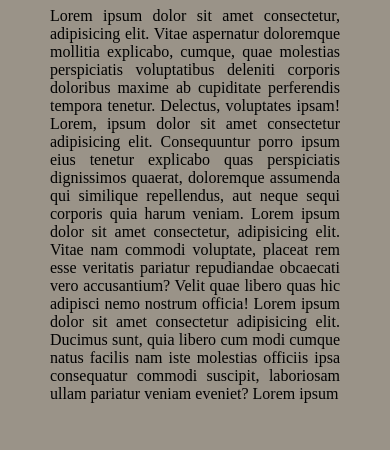
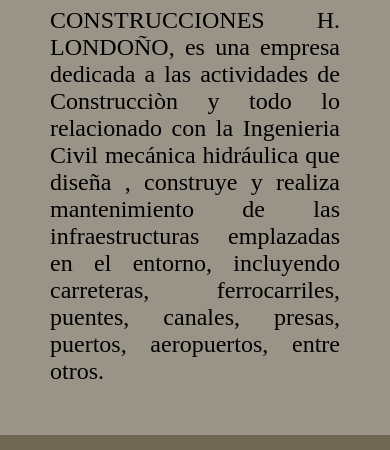
Before and after one commit to Joselito17821/PF-Londono, a plain HTML site: page index.html in a window 390 px wide. Shown: the part 348-798 px from the top of the page. Drawn offline with Linux system fonts and the light colour scheme.

Commit message:
changes-css y text de index

```diff
--- a/css/estilo.css
+++ b/css/estilo.css
@@ -132,8 +132,12 @@ a {
 .contenido3 {
   margin-left: 500px;
   margin-right: 500px;
-  margin-bottom: 50px;
+  margin-bottom: 60px;
+  font-size: 150%;
+  text-align: center;
+  font-style: normal;
 }
+
 
 .texto-1,
 .texto-2,
@@ -474,8 +478,10 @@ section {
   #after_submit {
     display: flex;
     flex-direction: column;
-    margin-top: 0;
+    margin-top: 20px;
     margin-bottom: 0;
+    margin-right: 200000px;
+
   }
   #contact_form{
     margin-left: 60px;
@@ -503,15 +509,14 @@ section {
 
   .contenedor {
     display: flex;
-    margin-left: 50px;
+    margin-left: 60px;
     margin-right: 0;
     margin-bottom: 0;
     margin-top: 30px;
   }
   #contacto{
-      display: grid;
-      grid-template-rows: repeat(2,2fr);
-
+      display: flex;
+      flex-direction: column;
     }
 
   }
--- a/index.html
+++ b/index.html
@@ -15,7 +15,7 @@
 <body id="uno">
     <header class="divA1">
         <div class="logo">
-            <a href="./index.html"> <img src="./images/LOGO CONSTRUCCIONESH.LONDOÑO.jpg"  alt="logo" /></a>
+            <a href="./index.html"> <img src="./images/LOGO CONSTRUCCIONESH.LONDOÑO.jpg" alt="logo" /></a>
         </div>
         <div>
             <nav>
@@ -31,30 +31,18 @@
 
     </header>
     <div class="contenido">
-        <img src="./images/casa b.jpg"  alt="casa" />
+        <img src="./images/casa b.jpg" alt="casa" />
     </div>
     <div class="contenido">
         <h1>¿Quienes somos?</h1>
     </div>
     <main>
         <div class="contenido2">
-            <p class="contenido3">Lorem ipsum dolor sit amet consectetur, adipisicing elit. Vitae aspernatur doloremque
-                mollitia explicabo,
-                cumque, quae molestias perspiciatis voluptatibus deleniti corporis doloribus maxime ab cupiditate
-                perferendis tempora tenetur. Delectus, voluptates ipsam! Lorem, ipsum dolor sit amet consectetur
-                adipisicing
-                elit. Consequuntur porro ipsum eius tenetur explicabo quas perspiciatis dignissimos quaerat, doloremque
-                assumenda qui similique repellendus, aut neque sequi corporis quia harum veniam. Lorem ipsum dolor sit
-                amet
-                consectetur, adipisicing elit. Vitae nam commodi voluptate, placeat rem esse veritatis pariatur
-                repudiandae
-                obcaecati vero accusantium? Velit quae libero quas hic adipisci nemo nostrum officia! Lorem ipsum dolor
-                sit
-                amet consectetur adipisicing elit. Ducimus sunt, quia libero cum modi cumque natus facilis nam iste
-                molestias officiis ipsa consequatur commodi suscipit, laboriosam ullam pariatur veniam eveniet? Lorem
-                ipsum
-
-
+            <p class="contenido3"> CONSTRUCCIONES H. LONDOÑO, es una empresa dedicada a las actividades de Construcciòn
+                y
+                todo lo relacionado con la Ingenieria Civil mecánica hidráulica que diseña , construye y realiza
+                mantenimiento de las infraestructuras emplazadas en el entorno, incluyendo carreteras, ferrocarriles,
+                puentes, canales, presas, puertos, aeropuertos, entre otros.
             </p>
         </div>
     </main>
```
